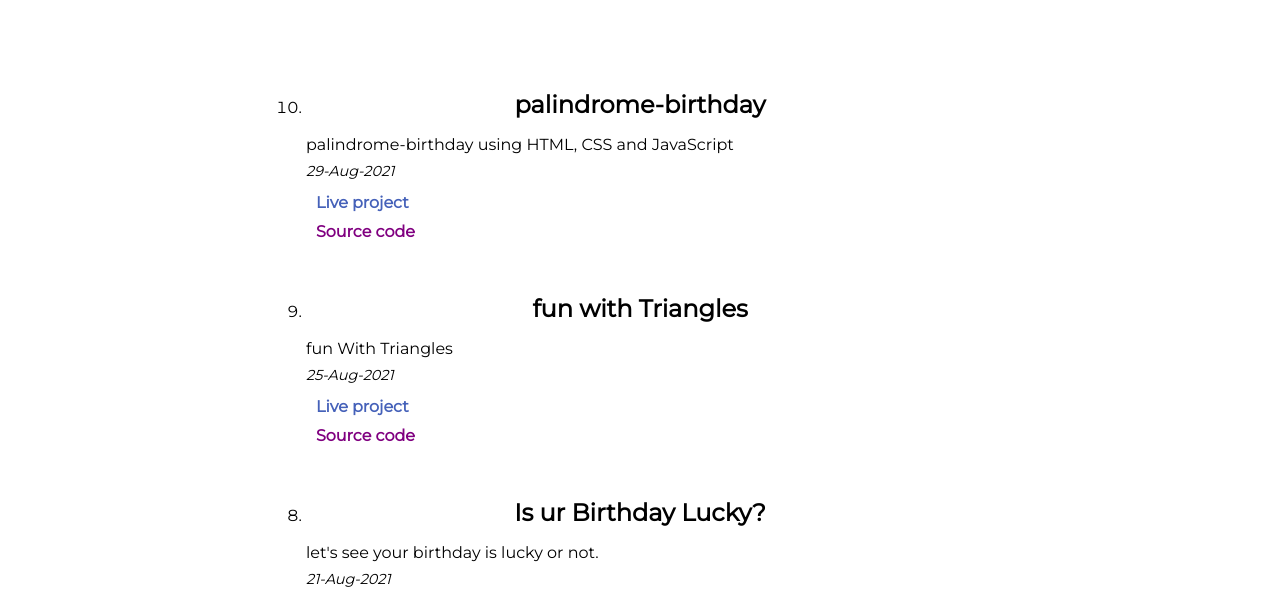
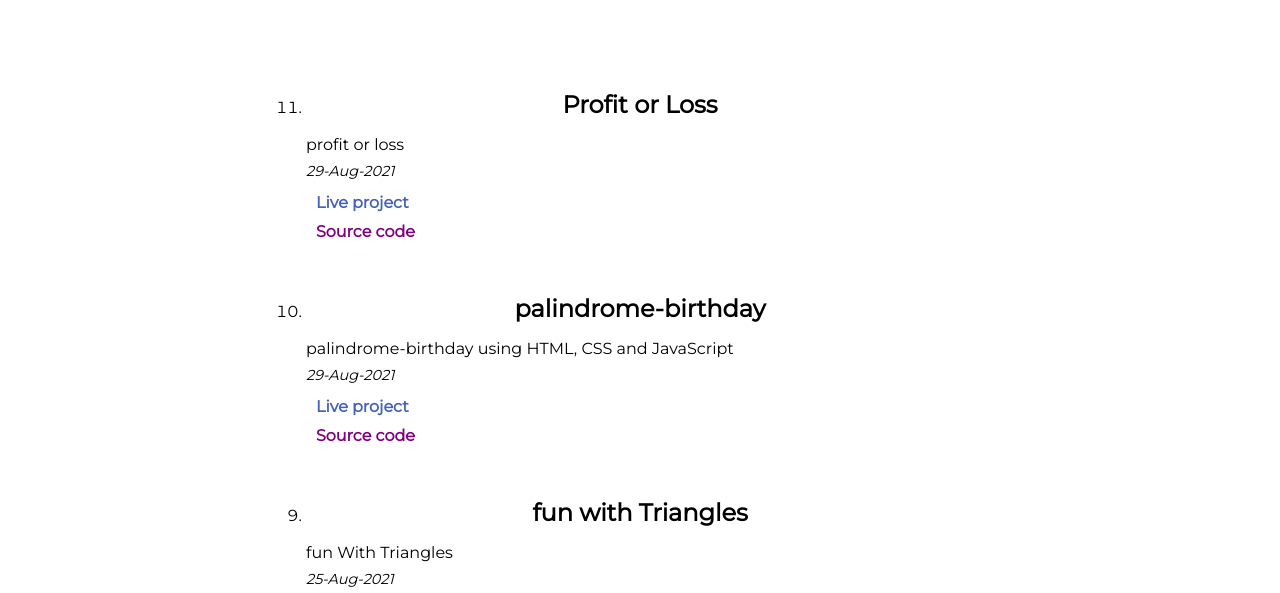
Before and after one commit to rajenderkapil2000/Rajender-portfolio, a plain HTML site: page projects.html in a window 1280 px wide. Shown: the part 179-772 px from the top of the page. Drawn offline with Linux system fonts and the light colour scheme.

Commit message:
added profit-loss project

```diff
--- a/projects.html
+++ b/projects.html
@@ -26,6 +26,13 @@
 
     <section class="projects">
         <ol reversed>
+            <li>
+                <h1>Profit or Loss</h1>
+                <p>profit or loss</p>
+                <div class="date">29-Aug-2021</div>
+                <a class="primary" href="https://profit-or-loss-rajender.netlify.app/">Live project</a>
+                <a class="secondary" href="https://github.com/rajenderkapil2000/profit-or-loss">Source code</a>
+            </li>
             <li>
                 <h1>palindrome-birthday</h1>
                 <p>palindrome-birthday using HTML, CSS and JavaScript</p>
```
